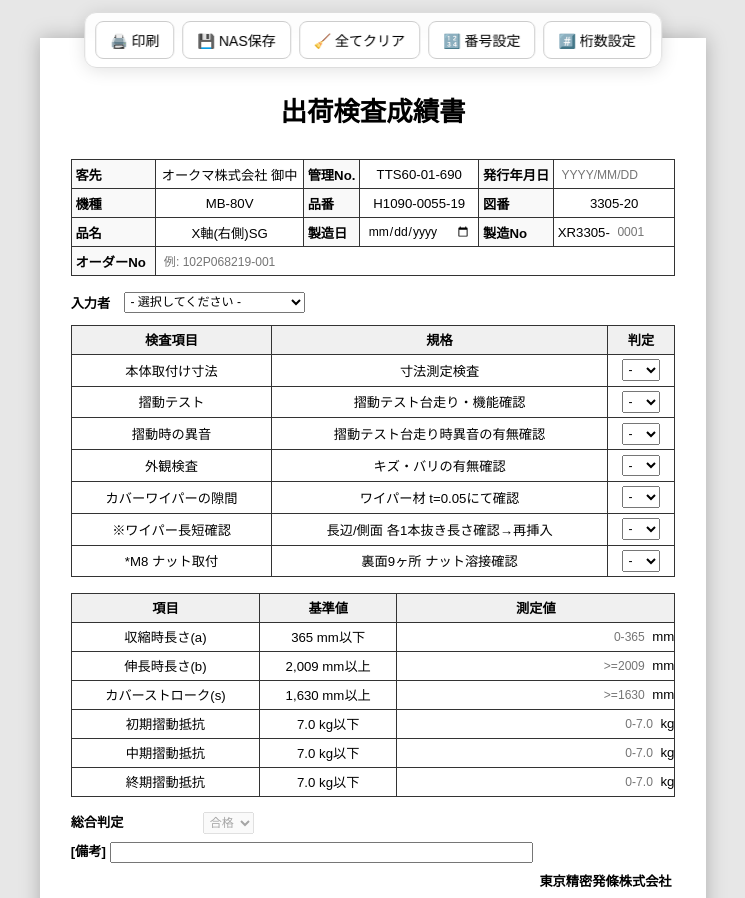
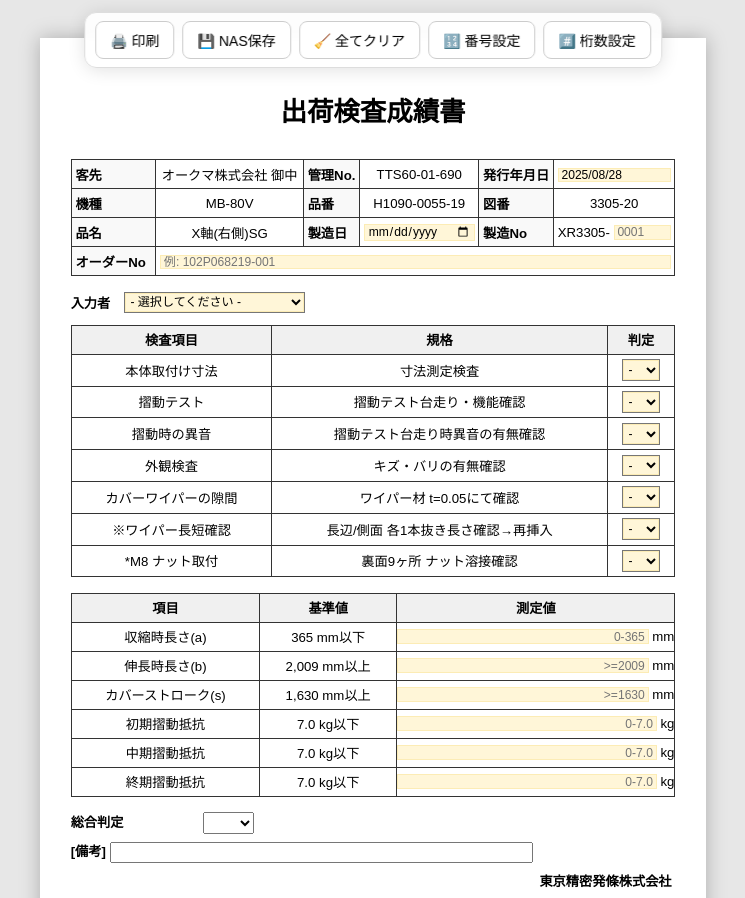
Before and after one commit to wahyu0312-source/330580v, a plain HTML site: page index.html in a window 1280 px wide. Shown: the top 898 px of the page, without its empty margins (267-1012 px from the left). Drawn offline with nearby package versions, Linux system fonts and the light colour scheme; no server answers.

Commit message:
Update index.html

```diff
--- a/index.html
+++ b/index.html
@@ -12,7 +12,10 @@
     input,select{font-size:3.2mm; padding:.5mm; box-sizing:border-box; font-family:inherit;}
     input[type="date"]{-webkit-appearance:none; appearance:none; line-height:1.2;}
 
-    table input,table input[type="date"],.td-measure-grid input{
+    /* tabel inputs default transparan */
+    table input,
+    table input[type="date"],
+    .td-measure-grid input{
       border:none; outline:none; background:transparent; box-shadow:none; border-radius:0;
       padding:0 1mm; width:100%; height:100%; box-sizing:border-box; -webkit-appearance:none; appearance:none;
     }
@@ -67,12 +70,17 @@
     }
 
     .td-measure-grid input.invalid{ background:#ffebee; box-shadow:inset 0 0 0 1px #d32f2f; }
-    @media print{ .td-measure-grid input.invalid{ background:transparent !重要; box-shadow:none !重要; } }
+    @media print{ .td-measure-grid input.invalid{ background:transparent !important; box-shadow:none !important; } }
 
     .serial-wrap{ display:grid; grid-template-columns:auto 1fr; align-items:center; gap:1mm; }
     .serial-prefix{ white-space:nowrap; }
 
-    .soft-required.pending{ background-color:#fff6d8; box-shadow:inset 0 0 0 1px rgba(242,201,76,.25); transition:background-color .25s ease; }
+    /* Soft required highlight — pakai !important agar tidak ketimpa rule input tabel */
+    .soft-required.pending{
+      background-color:#fff6d8 !important;
+      box-shadow:inset 0 0 0 1px rgba(242,201,76,.25) !important;
+      transition:background-color .25s ease;
+    }
     @media print{ .soft-required.pending{ background:transparent !important; box-shadow:none !important; } }
 
     #lock-overlay{position:fixed;inset:0;background:rgba(255,255,255,.92);display:none;align-items:center;justify-content:center;z-index:9998;text-align:center;padding:20mm;}
@@ -106,7 +114,7 @@
           <td>TTS60-01-690</td>
           <td class="section-label">発行年月日</td>
           <td>
-            <!-- TEXT with YYYY/MM/DD (auto) -->
+            <!-- teks YYYY/MM/DD + mirror -->
             <input type="text" name="hakkohiduke" placeholder="YYYY/MM/DD" class="no-print soft-required" data-soft-required="1" />
             <span class="print-text" data-from="hakkohiduke"></span>
           </td>
@@ -256,7 +264,7 @@
       form.querySelectorAll('.td-measure-grid input.invalid').forEach(el=>el.classList.remove('invalid'));
       wireDateMirror(); wireEnterNavigationAll(); wireSerialMirror();
       wireSoftRequired(); markSoftRequired();
-      setIssuedTodayIfEmpty(); wireHakkohidukeText(); // issued date text
+      setIssuedTodayIfEmpty(); wireHakkohidukeText();
       updateOverallJudgment();
     }
 
@@ -326,7 +334,7 @@
         markSoftRequired();
       };
       inp.addEventListener('blur', sync);
-      inp.addEventListener('input', ()=>{ if(span) span.textContent = inp.value; markSoftRequired(); });
+      inp.addEventListener('input', ()=>{ if(span) span.textContent=inp.value; markSoftRequired(); });
       sync();
     }
     function setIssuedTodayIfEmpty(){
@@ -472,7 +480,8 @@
       // 判定: 1,2,4,5,6,7 = 合 ; 3 = 無
       const v = n => document.querySelector(`select[name="${n}"]`)?.value || '';
       const j = [v('judge1'),v('judge2'),v('judge3'),v('judge4'),v('judge5'),v('judge6'),v('judge7')];
-      if(j.some(x=>!x)) return null;
+      if(j.some(x=>!x)) return null; // ada yang belum diisi
+
       const okJudge = (j[0]==='合')&&(j[1]==='合')&&(j[2]==='無')&&(j[3]==='合')&&(j[4]==='合')&&(j[5]==='合')&&(j[6]==='合');
       if(!okJudge) return false;
 
@@ -487,7 +496,7 @@
       ];
       for(const r of ranges){
         const el=document.querySelector(`input[name="${r.name}"]`);
-        if(!el || !el.value) return null;
+        if(!el || !el.value) return null; // belum diisi -> kosongkan hasil
         const val=parseFloat(el.value);
         if(Number.isNaN(val)) return false;
         if(r.min!==undefined && val<r.min) return false;
@@ -501,7 +510,7 @@
       const res=isOverallPass();
       if(res===true) sel.value='合格';
       else if(res===false) sel.value='否';
-      else sel.value='';
+      else sel.value=''; // kosong
       if(span) span.textContent=sel.value;
     }
 
@@ -527,16 +536,16 @@
 
     /* ==== INIT ==== */
     window.addEventListener('load', async ()=>{
-      wireJudgeMirror(); wireDateMirror(); wireHakkohidukeText(); wireEnterNavigationAll(); wireSerialMirror();
+      wireDateMirror(); wireHakkohidukeText(); wireEnterNavigationAll(); wireSerialMirror();
       wireSoftRequired(); markSoftRequired();
       setIssuedTodayIfEmpty();
       updateOverallJudgment();
 
-      // digits dari server (jika ada)
+      // digits dari server (kalau ada)
       try{ const info=await getInfoShared(serverPrefix()); if(typeof info?.digits==='number' && info.digits>=1) PAD_DIGITS=info.digits; }catch(e){}
       await ensureHasLockOrAcquire();
 
-      // reevaluate 総合判定 saat ada perubahan
+      // evaluasi otomatis saat ada perubahan
       document.querySelectorAll('select.judge-select, .td-measure-grid input').forEach(el=>{
         el.addEventListener('change', updateOverallJudgment);
         el.addEventListener('input',  updateOverallJudgment);
```
